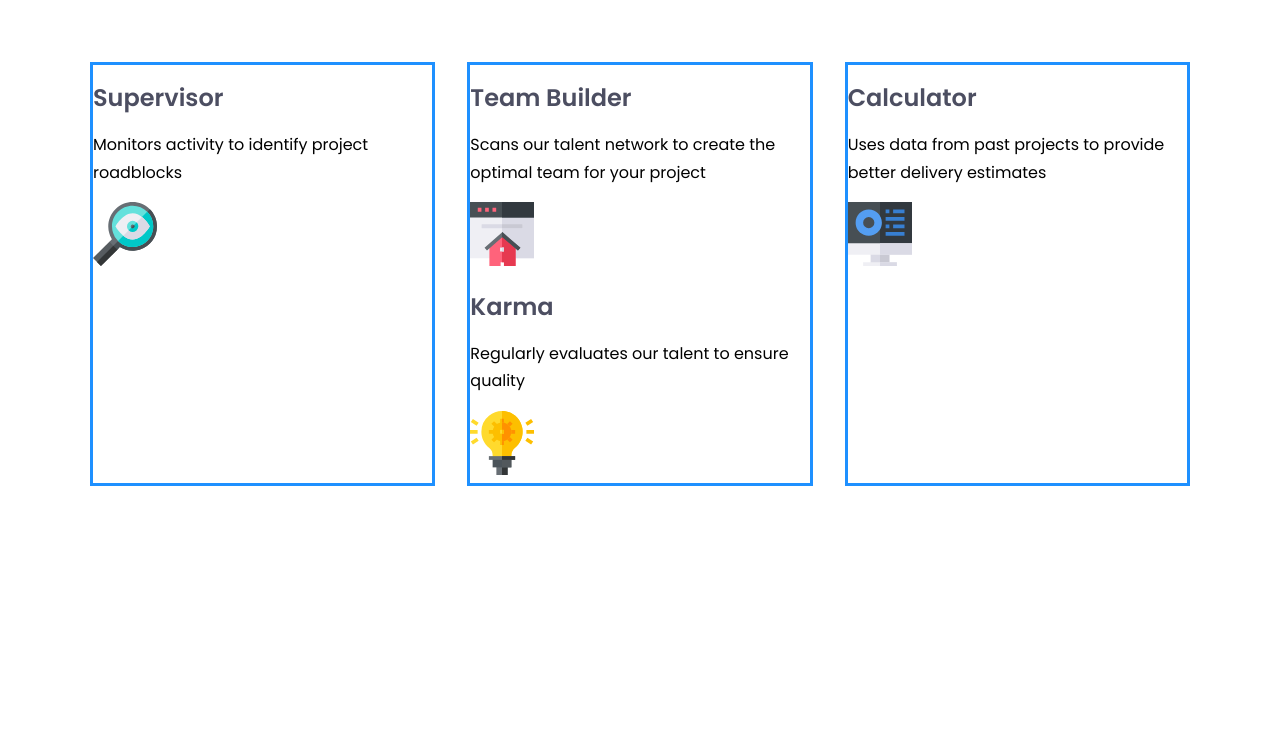
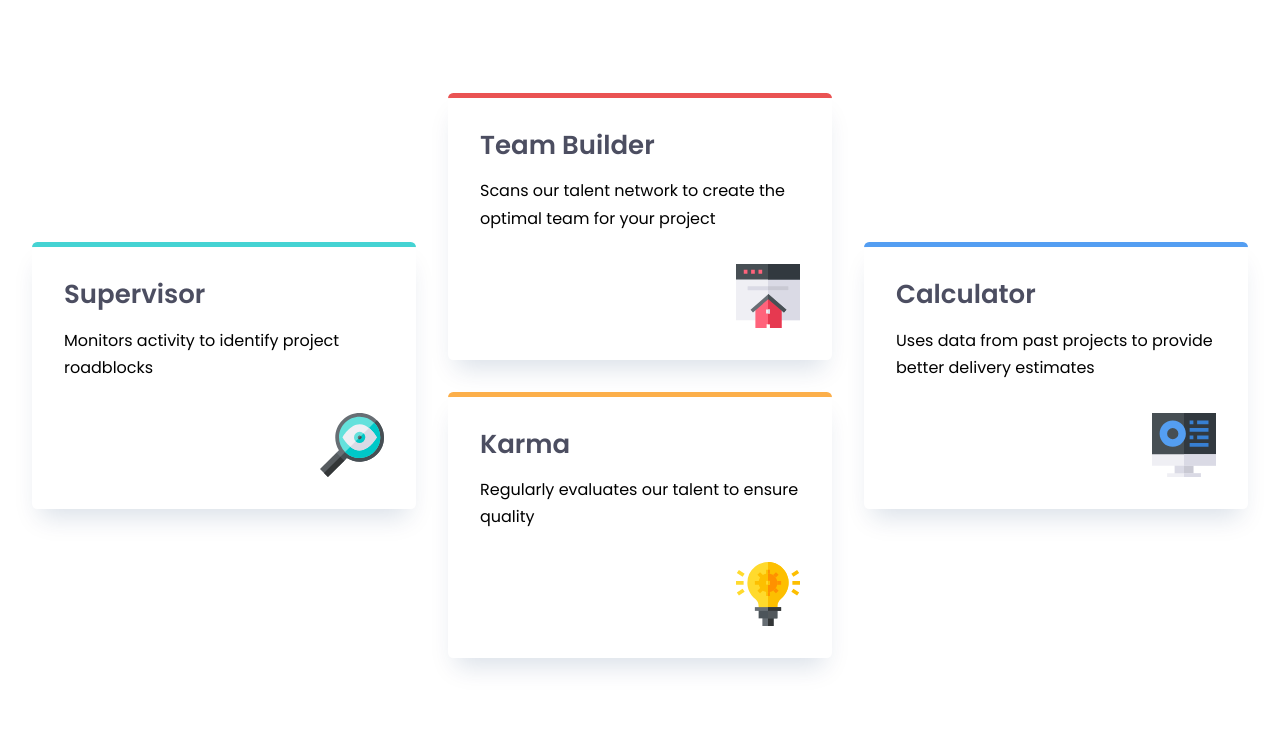
Before and after one commit to MichaelDAbadJr/Four-Card-Feature-Section, a plain HTML site: page index.html in a window 1280 px wide. Shown: the part 276-1007 px from the top of the page. Before the commit the page ends 800 px from the top, so only its background shows below. Drawn offline with Linux system fonts and the light colour scheme.

Commit message:
finished

```diff
--- a/index.html
+++ b/index.html
@@ -37,35 +37,35 @@
       <div class="wrapper">
         <div class="layout-grid">
           <div class="col">
-            <div class="card">
-              <h2>Supervisor</h2>
+            <div class="card border-teal">
+              <h2 class="card__title">Supervisor</h2>
               <p>Monitors activity to identify project roadblocks</p>
-              <img src="images/icon-supervisor.svg" alt="" />
+              <img class="card__img" src="images/icon-supervisor.svg" alt="" />
             </div>
           </div>
           <div class="col">
-            <div class="card">
-              <h2>Team Builder</h2>
+            <div class="card border-red">
+              <h2 class="card__title">Team Builder</h2>
               <p>
                 Scans our talent network to create the optimal team for your
                 project
               </p>
-              <img src="images/icon-team-builder.svg" alt="" />
+              <img class="card__img" src="images/icon-team-builder.svg" alt="" />
             </div>
-            <div class="card">
-              <h2>Karma</h2>
+            <div class="card border-yellow">
+              <h2 class="card__title">Karma</h2>
               <p>Regularly evaluates our talent to ensure quality</p>
-              <img src="images/icon-karma.svg" alt="" />
+              <img class="card__img" src="images/icon-karma.svg" alt="" />
             </div>
           </div>
           <div class="col">
-            <div class="card">
-              <h2>Calculator</h2>
+            <div class="card border-blue">
+              <h2 class="card__title">Calculator</h2>
               <p>
                 Uses data from past projects to provide better delivery
                 estimates
               </p>
-              <img src="images/icon-calculator.svg" alt="" />
+              <img class="card__img" src="images/icon-calculator.svg" alt="" />
             </div>
           </div>
         </div>
--- a/styles.css
+++ b/styles.css
@@ -41,17 +41,19 @@ html {
 
 body {
   margin: 0;
+  padding-block-end: 5rem;
 }
 
 h1,
 h2,
 h3 {
   color: var(--clr-neutral-900);
-  line-height: 1.1;
+  line-height: 1.2;
 }
 
 .wrapper {
-  max-width: 1100px;
+  padding-inline: 2rem;
+  max-width: 1280px;
   margin-inline: auto;
 }
 
@@ -64,10 +66,44 @@ header {
   margin-block: 6rem;
 }
 
+h1 {
+  font-weight: var(--fw-light);
+  font-size: var(--fs-900);
+}
+
+h1 span {
+  font-weight: var(--fw-bold);
+}
+
+header > p {
+  font-size: var(--fs-500);
+}
+
+/* flex solution */
+/* Make sure to ask questions on this */
+/* .layout-grid {
+  display: flex;
+  gap: 2rem;
+  --gap: 2rem;
+  gap: var(--gap);
+} */
+
+/* @media (max-width: 800px) {
   .layout-grid {
+    flex-direction: column;
+  }
+} */
+/* grid solution */
+.layout-grid {
+  display: grid;
   --gap: 2rem;
-    display: flex;
   gap: var(--gap);
+}
+
+@media (min-width: 800px) {
+  .layout-grid {
+    grid-template-columns: 1fr 1fr 1fr;
+  }
 }
 
 .layout-grid > * {
@@ -75,10 +111,42 @@ header {
 }
 
 .col {
-    border: 3px solid dodgerblue;
+  /* display: grid; */
+  /* align-content: center; */
+  display: flex; /*comment this out if using grid to get same effect */
+  flex-direction: column; /*comment this out if using grid to get same effect */
+  justify-content: center; /*comment this out if using grid to get same effect */
+  gap: var(--gap);
 }
 
-.car {
+.card {
+  --br: 0.325rem;
   padding: 2rem;
-    background: #efefef;
+  border-top: var(--br) solid;
+  border-radius: var(--br);
+  box-shadow: 0 1rem 1.5rem -0.5rem rgba(0 50 100 / 0.15);
 }
+
+.card__title {
+  font-size: var(--fs-600);
+  margin: 0;
+}
+
+.card__img {
+  display: block;
+  margin-left: auto;
+  margin-top: 2rem;
+}
+
+.border-teal {
+  border-color: var(--clr-teal);
+}
+.border-red {
+  border-color: var(--clr-red);
+}
+.border-yellow {
+  border-color: var(--clr-yellow);
+}
+.border-blue {
+  border-color: var(--clr-blue);
+}
```
Lines whose indentation alone changed are shown as unchanged.
